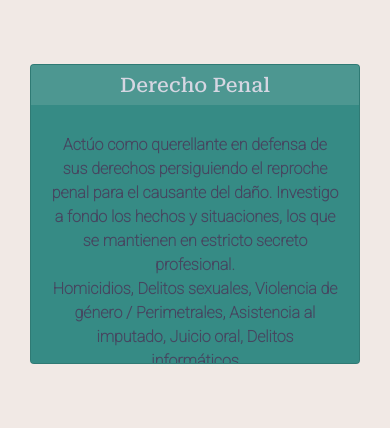
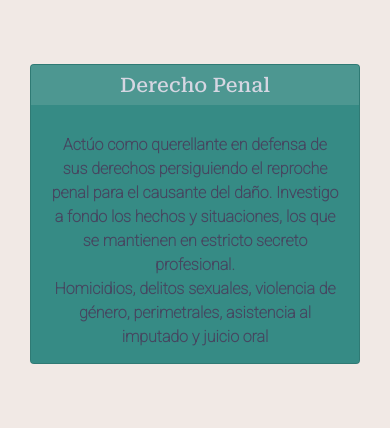
Before and after one commit to VaneQuiri/Tercer-Entrega-VanesaQuiriconi, a website: page servicios.html in a window 390 px wide. Shown: the part 954-1382 px from the top of the page. Drawn offline with nearby package versions, Linux system fonts and the light colour scheme.

Commit message:
Correccion de vista mobile

```diff
--- a/servicios.html
+++ b/servicios.html
@@ -95,7 +95,7 @@
         <div class="area3 card col-xs-12 col-md-10 col-lg-5 wow animate__animated animate__fadeInUp">
           <h5>Derecho Penal</h5>
           <p>Actúo como querellante en defensa de sus derechos persiguiendo el reproche penal para el causante del daño. Investigo a fondo los hechos y situaciones, los que se mantienen en estricto secreto profesional.<br>
-            Homicidios, Delitos sexuales, Violencia de género / Perimetrales, Asistencia al imputado, Juicio oral, Delitos informáticos</p>
+            Homicidios, delitos sexuales, violencia de género, perimetrales, asistencia al imputado y juicio oral</p>
         </div>
         <div class="area4 card col-xs-12 col-md-12 col-lg-5 wow animate__animated animate__fadeInUp">
           <h5>Derecho Previsional</h5>
```
